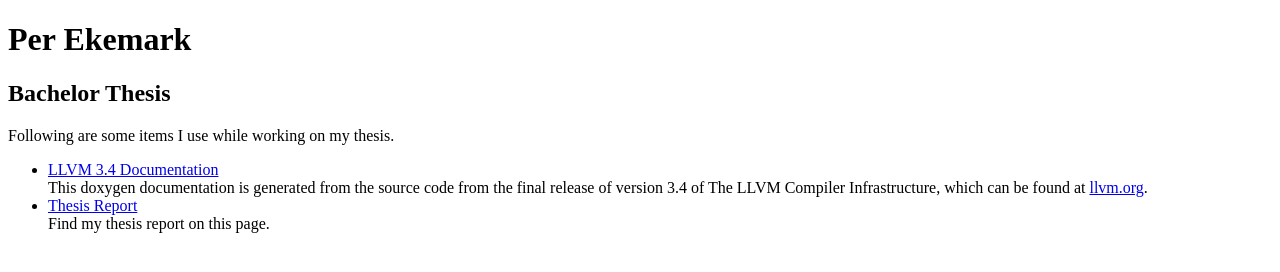
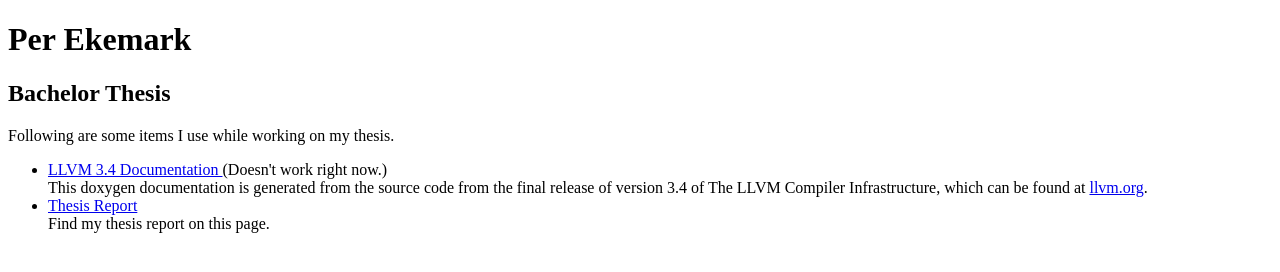
Before and after one commit to peek8846/peek8846.github.io, a plain HTML site: page bth/index.html in a window 1280 px wide. Drawn offline with Linux system fonts and the light colour scheme.

Commit message:
add notice about documentation

```diff
--- a/bth/index.html
+++ b/bth/index.html
@@ -17,7 +17,7 @@
       <li>
         <a href="/bth/llvm/3.4/docs/doxygen/html/">
           LLVM 3.4 Documentation
-        </a><br>
+        </a> (Doesn't work right now.)<br>
         This doxygen documentation is generated from the source code
         from the final release of version 3.4 of
         The LLVM Compiler Infrastructure, which can be found at
```
